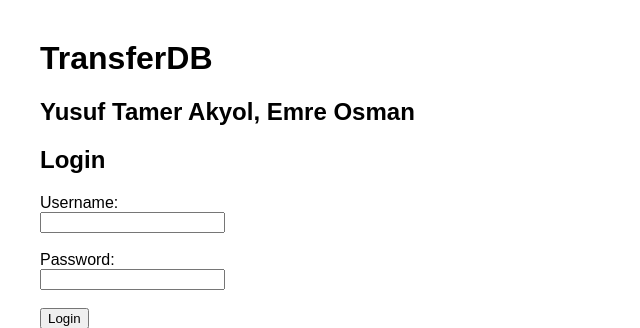
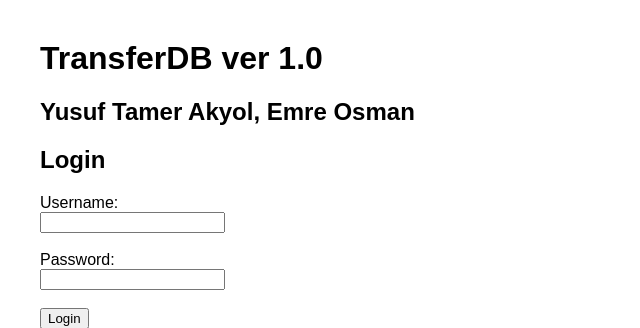
Before and after one commit to ytakyol/tranfers-db, a Flask app: page / in a window 1280 px wide. Shown: the top 328 px of the page, without its empty margins (0-640 px from the left). Run offline with Flask 3, Linux system fonts and the light colour scheme.

Commit message:
"Try for CD"

```diff
--- a/commit.txt
+++ b/commit.txt
@@ -1 +1 @@
-"changed deploy"
+"Try for CD"
--- a/templates/index.html
+++ b/templates/index.html
@@ -9,7 +9,7 @@
     </style>
 </head>
 <body>
-    <h1>TransferDB</h1>
+    <h1>TransferDB ver 1.0</h1>
     <h2>Yusuf Tamer Akyol, Emre Osman</h2>
 
     {% with messages = get_flashed_messages() %}
```
